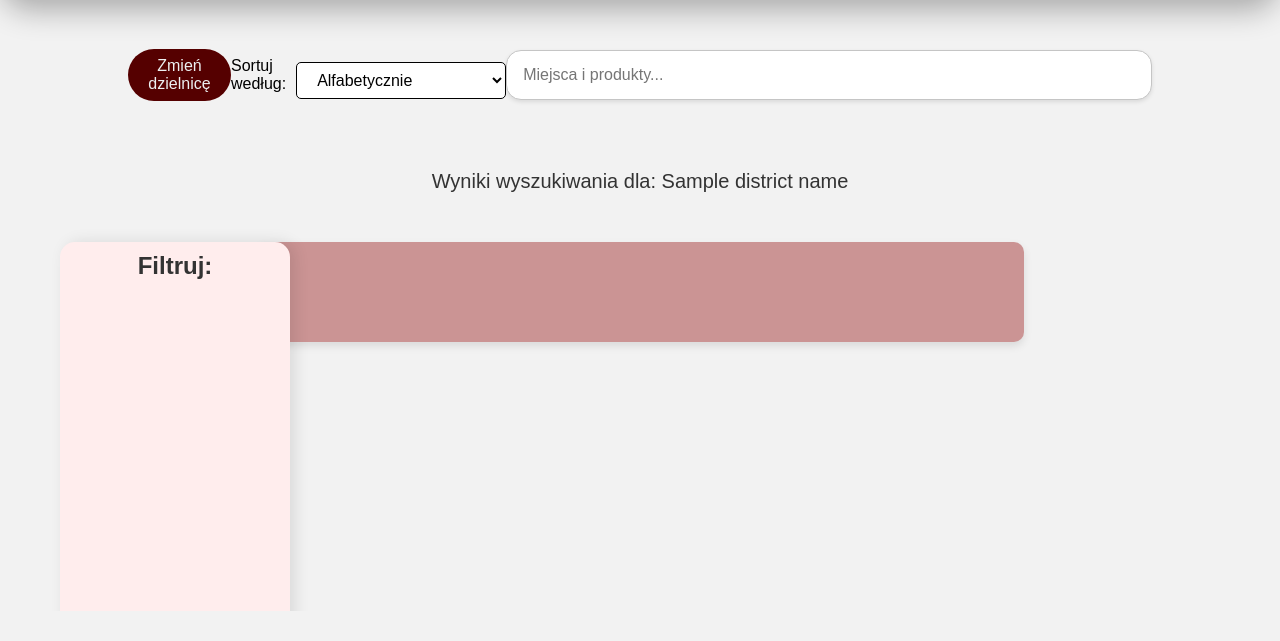
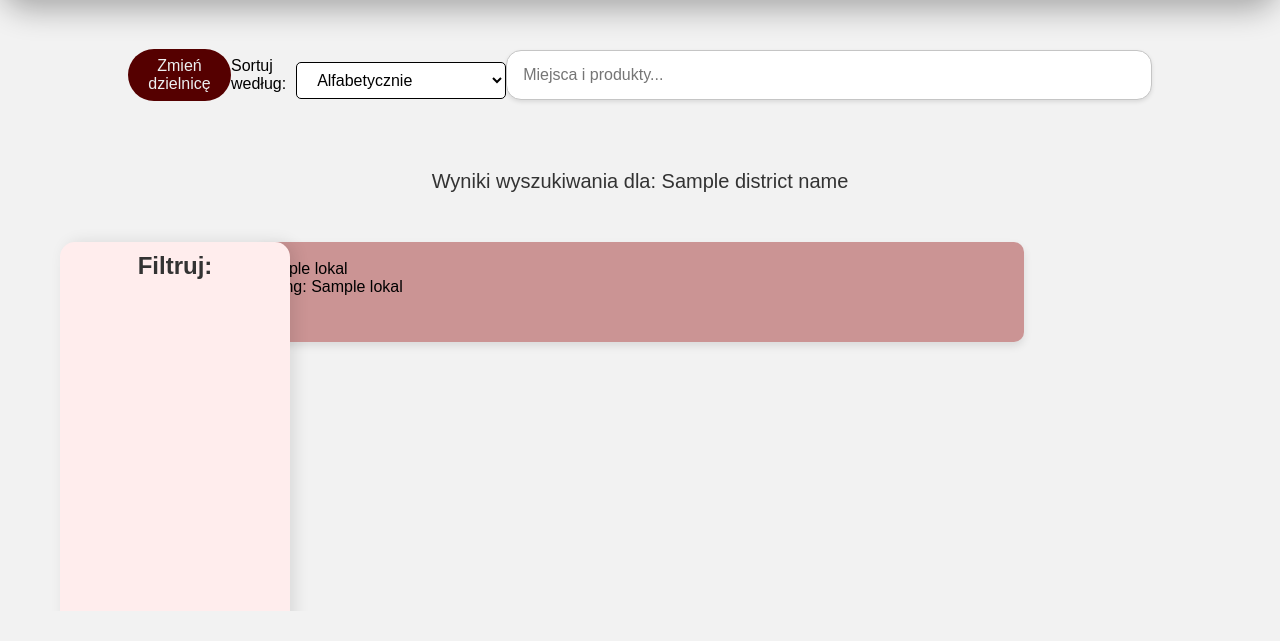
Before and after one commit to KrzysztofiniOWO/Projekt_bd_flask, a Flask app: template templates/lokale.html in a window 1280 px wide. Shown: the part 63-704 px from the top of the page. Run offline with Flask 3, Linux system fonts and the light colour scheme; the template is opened without the code that fills it: most values are stand-ins (such as "Sample title", 1, 10 or a date in 2020); some web fonts are replaced.

Commit message:
Small adjustment to search

```diff
--- a/app.py
+++ b/app.py
@@ -90,7 +90,7 @@
 def search_by_district():
     district_name = request.form.get('district')
 
-    sql = "SELECT local_name FROM local_accounts WHERE district_id IN (SELECT district_id FROM districts WHERE district = %s)"
+    sql = "SELECT local_name, description, rating FROM local_accounts WHERE district_id IN (SELECT district_id FROM districts WHERE district = %s)"
     values = (district_name,)
     local_accounts = execute_sql_query(sql, values)
 
--- a/templates/lokale.html
+++ b/templates/lokale.html
@@ -40,7 +40,9 @@
     <!-- Pętla wyświetlająca lokale -->
     {% for lokal in local_accounts %}
         <div class="konkretny-lokal">
-            {{ lokal[0] }}
+            <p class="local-name">{{ lokal[0] }}</p>
+            <p class="description">{{ lokal[1] }}</p>
+            <p class="rating">Rating: {{ lokal[2] }}</p>
         </div>
     {% endfor %}
 
```
